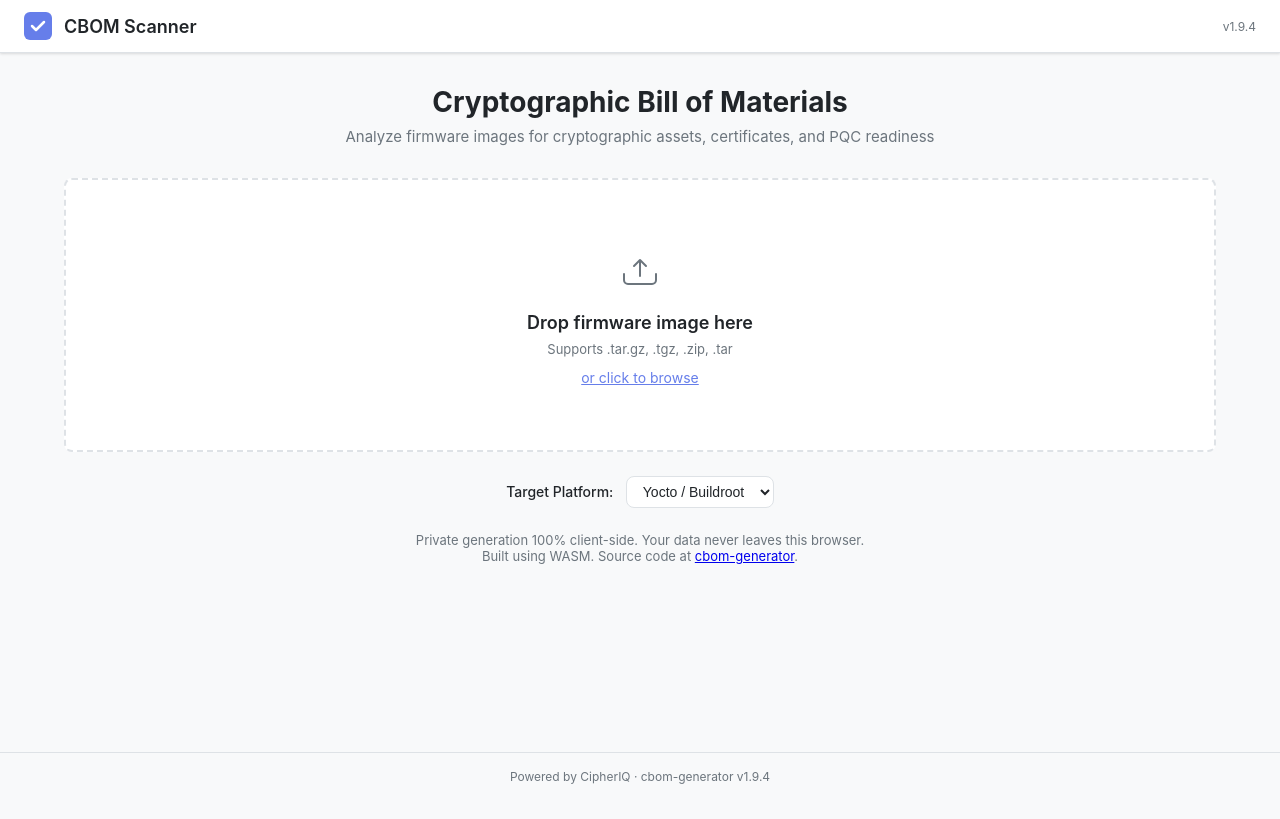
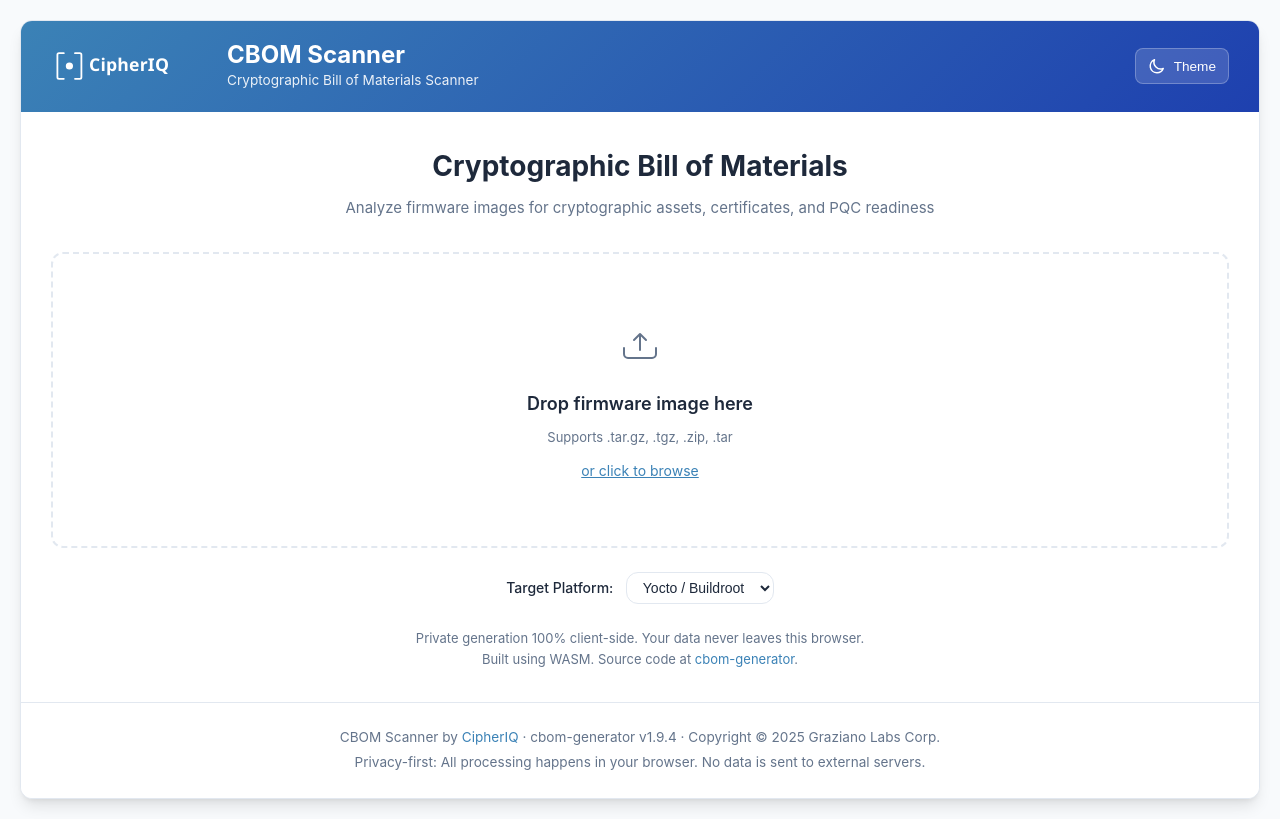
Before and after one commit to CipherIQ/cbom-generator, a website: page wasm/web/index.html in a window 1280 px wide. Drawn offline with nearby package versions, Linux system fonts and the light colour scheme.

Commit message:
Restyle scanner page to match explorer aesthetic
Align the CBOM Scanner UI with the CBOM Explorer's visual design:
blue gradient header with CipherIQ logo, container card layout,
dark/light theme toggle, enhanced footer with copyright and privacy
note. Update build script explorer URL from cbom-viz.html to
explore.html to match website deployment.

```diff
--- a/wasm/scripts/build-web.mjs
+++ b/wasm/scripts/build-web.mjs
@@ -95,10 +95,10 @@ output = output.replace(
     'var REGISTRY_BASE = "./registry"'
 );
 
-// Rewrite explorer URL for flat deployment (explorer alongside scanner)
+// Rewrite explorer URL for website deployment (explore.html alongside scanner)
 output = output.replace(
     /(?:const|var) explorerUrl = ["'][^"']*["']/,
-    'var explorerUrl = "./cbom-viz.html"'
+    'var explorerUrl = "./explore.html"'
 );
 
 // ── 5. Write output ─────────────────────────────────────────────────
--- a/wasm/web/index.html
+++ b/wasm/web/index.html
@@ -29,76 +29,198 @@
 *, *::before, *::after { box-sizing: border-box; margin: 0; padding: 0; }
 
 :root {
-    --color-safe: #28a745;
-    --color-transitional: #ffc107;
-    --color-unsafe: #dc3545;
+    /* CipherIQ Brand */
+    --color-primary: #3B82B6;
+    --color-primary-dark: #2563eb;
+    --color-primary-light: #60a5fa;
+
+    /* Status Colors */
+    --color-safe: #22c55e;
+    --color-transitional: #eab308;
+    --color-unsafe: #ef4444;
     --color-deprecated: #868e96;
-    --color-primary: #667eea;
-    --color-primary-dark: #5a6fd6;
-    --color-bg: #f8f9fa;
-    --color-card: #ffffff;
-    --color-text: #212529;
-    --color-text-muted: #6c757d;
-    --color-border: #dee2e6;
+
+    /* Light Theme (default) */
+    --color-bg: #f8fafc;
+    --color-surface: #ffffff;
+    --color-surface-hover: #f1f5f9;
+    --color-text: #1e293b;
+    --color-text-muted: #64748b;
+    --color-border: #e2e8f0;
+    --color-white: #ffffff;
+
+    /* Shadows */
+    --shadow-sm: 0 1px 2px rgba(0, 0, 0, 0.05);
+    --shadow-md: 0 4px 6px -1px rgba(0, 0, 0, 0.1), 0 2px 4px -2px rgba(0, 0, 0, 0.1);
+    --shadow-lg: 0 10px 15px -3px rgba(0, 0, 0, 0.1), 0 4px 6px -4px rgba(0, 0, 0, 0.1);
+
+    /* Transitions */
+    --transition-fast: 150ms ease;
+    --transition-normal: 250ms ease;
+
     --font: -apple-system, BlinkMacSystemFont, 'Segoe UI', Roboto, 'Helvetica Neue', Arial, sans-serif;
-    --radius: 8px;
-    --shadow: 0 1px 3px rgba(0,0,0,0.08), 0 1px 2px rgba(0,0,0,0.06);
-    --shadow-lg: 0 4px 12px rgba(0,0,0,0.1), 0 2px 4px rgba(0,0,0,0.06);
+    --radius: 12px;
 }
 
-@media (prefers-color-scheme: dark) {
-    :root {
-        --color-bg: #1a1d23;
-        --color-card: #22252b;
-        --color-text: #e1e4e8;
-        --color-text-muted: #8b949e;
-        --color-border: #30363d;
-        --shadow: 0 1px 3px rgba(0,0,0,0.3);
-        --shadow-lg: 0 4px 12px rgba(0,0,0,0.4);
-    }
+/* Dark Theme */
+[data-theme="dark"] {
+    --color-bg: #0f172a;
+    --color-surface: #1e293b;
+    --color-surface-hover: #334155;
+    --color-text: #f1f5f9;
+    --color-text-muted: #94a3b8;
+    --color-border: #334155;
+
+    --shadow-sm: 0 1px 2px rgba(0, 0, 0, 0.3);
+    --shadow-md: 0 4px 6px -1px rgba(0, 0, 0, 0.4), 0 2px 4px -2px rgba(0, 0, 0, 0.3);
+    --shadow-lg: 0 10px 15px -3px rgba(0, 0, 0, 0.5), 0 4px 6px -4px rgba(0, 0, 0, 0.4);
+}
+
+html {
+    transition: background-color var(--transition-normal), color var(--transition-normal);
 }
 
 body {
     font-family: var(--font);
     background: var(--color-bg);
     color: var(--color-text);
-    min-height: 100vh;
+    padding: 20px;
+    font-size: 16px;
+    line-height: 1.6;
+    transition: background-color var(--transition-normal), color var(--transition-normal);
+}
+
+/* ── Layout ────────────────────────────────────────────────────────── */
+.container {
+    max-width: 1400px;
+    margin: 0 auto;
+    background: var(--color-surface);
+    border-radius: 12px;
+    box-shadow: var(--shadow-lg);
+    overflow: hidden;
+    border: 1px solid var(--color-border);
+    transition: background-color var(--transition-normal), border-color var(--transition-normal);
+}
+
+.header {
+    background: linear-gradient(135deg, #3B82B6 0%, #1e40af 100%);
+    color: #ffffff;
+    padding: 20px 30px;
+    display: flex;
+    align-items: center;
+    justify-content: space-between;
+    gap: 20px;
+}
+
+.header-left {
+    display: flex;
+    align-items: center;
+    gap: 16px;
+}
+
+.header-logo {
+    height: 40px;
+    width: auto;
+}
+
+.header-title {
     display: flex;
     flex-direction: column;
 }
 
-/* ── Layout ────────────────────────────────────────────────────────── */
-.header {
-    background: var(--color-card);
-    border-bottom: 1px solid var(--color-border);
-    padding: 12px 24px;
+.header h1 {
+    font-size: 1.5em;
+    font-weight: 700;
+    margin: 0;
+    line-height: 1.2;
+}
+
+.header p {
+    font-size: 0.85em;
+    opacity: 0.9;
+    margin: 0;
+}
+
+.header-right {
     display: flex;
     align-items: center;
     gap: 12px;
-    box-shadow: var(--shadow);
 }
-.header svg { flex-shrink: 0; }
-.header h1 { font-size: 18px; font-weight: 600; }
-.header .version {
-    font-size: 12px;
-    color: var(--color-text-muted);
-    margin-left: auto;
+
+/* Theme Toggle Button */
+.theme-toggle {
+    background: rgba(255, 255, 255, 0.15);
+    border: 1px solid rgba(255, 255, 255, 0.25);
+    border-radius: 8px;
+    padding: 8px 12px;
+    cursor: pointer;
+    display: flex;
+    align-items: center;
+    gap: 8px;
+    color: #ffffff;
+    font-size: 0.85em;
+    font-weight: 500;
+    transition: all var(--transition-fast);
+}
+
+.theme-toggle:hover {
+    background: rgba(255, 255, 255, 0.25);
+    border-color: rgba(255, 255, 255, 0.4);
+}
+
+.theme-toggle svg {
+    width: 18px;
+    height: 18px;
+}
+
+.theme-toggle .sun-icon {
+    display: none;
+}
+
+.theme-toggle .moon-icon {
+    display: block;
+}
+
+[data-theme="dark"] .theme-toggle .sun-icon {
+    display: block;
+}
+
+[data-theme="dark"] .theme-toggle .moon-icon {
+    display: none;
 }
 
 .main {
     flex: 1;
-    max-width: 1200px;
     width: 100%;
     margin: 0 auto;
-    padding: 32px 24px;
+    padding: 32px 30px;
 }
 
 .footer {
+    background: var(--color-surface);
+    border-top: 1px solid var(--color-border);
+    color: var(--color-text-muted);
+    padding: 20px;
     text-align: center;
-    padding: 16px;
-    font-size: 12px;
-    color: var(--color-text-muted);
-    border-top: 1px solid var(--color-border);
+    font-size: 0.85em;
+    transition: background-color var(--transition-normal), border-color var(--transition-normal);
+}
+
+[data-theme="dark"] .footer {
+    background: #0f172a;
+}
+
+.footer p {
+    margin: 4px 0;
+}
+
+.footer a {
+    color: var(--color-primary);
+    text-decoration: none;
+}
+
+.footer a:hover {
+    text-decoration: underline;
 }
 
 /* ── State visibility ──────────────────────────────────────────────── */
@@ -127,11 +249,11 @@ body {
     text-align: center;
     cursor: pointer;
     transition: border-color 0.2s, background 0.2s;
-    background: var(--color-card);
+    background: var(--color-surface);
 }
 .dropzone:hover, .dropzone.dragover {
     border-color: var(--color-primary);
-    background: color-mix(in srgb, var(--color-primary) 5%, var(--color-card));
+    background: color-mix(in srgb, var(--color-primary) 5%, var(--color-surface));
 }
 .dropzone svg { margin-bottom: 16px; }
 .dropzone .drop-title {
@@ -165,7 +287,7 @@ body {
     padding: 6px 12px;
     border: 1px solid var(--color-border);
     border-radius: var(--radius);
-    background: var(--color-card);
+    background: var(--color-surface);
     color: var(--color-text);
     cursor: pointer;
 }
@@ -176,10 +298,17 @@ body {
     font-size: 13px;
     color: var(--color-text-muted);
 }
+.privacy-note a {
+    color: var(--color-primary);
+    text-decoration: none;
+}
+.privacy-note a:hover {
+    text-decoration: underline;
+}
 
 /* ── Scanning state ────────────────────────────────────────────────── */
 .scan-info {
-    background: var(--color-card);
+    background: var(--color-surface);
     border-radius: var(--radius);
     padding: 32px;
     box-shadow: var(--shadow);
@@ -232,7 +361,7 @@ body {
     font-size: 14px;
     border: 1px solid var(--color-border);
     border-radius: var(--radius);
-    background: var(--color-card);
+    background: var(--color-surface);
     color: var(--color-text);
     cursor: pointer;
 }
@@ -246,7 +375,7 @@ body {
     margin-bottom: 24px;
 }
 .summary-card {
-    background: var(--color-card);
+    background: var(--color-surface);
     border-radius: var(--radius);
     padding: 20px;
     box-shadow: var(--shadow);
@@ -269,7 +398,7 @@ body {
 
 /* ── PQC Breakdown ─────────────────────────────────────────────────── */
 .pqc-section {
-    background: var(--color-card);
+    background: var(--color-surface);
     border-radius: var(--radius);
     padding: 20px 24px;
     box-shadow: var(--shadow);
@@ -318,7 +447,7 @@ body {
 
 /* ── Component table ───────────────────────────────────────────────── */
 .table-section {
-    background: var(--color-card);
+    background: var(--color-surface);
     border-radius: var(--radius);
     box-shadow: var(--shadow);
     overflow: hidden;
@@ -342,7 +471,7 @@ body {
     font-size: 13px;
     border: 1px solid var(--color-border);
     border-radius: 4px;
-    background: var(--color-card);
+    background: var(--color-surface);
     color: var(--color-text);
     cursor: pointer;
     transition: background 0.15s, border-color 0.15s;
@@ -359,7 +488,7 @@ body {
     font-size: 13px;
     border: 1px solid var(--color-border);
     border-radius: 4px;
-    background: var(--color-card);
+    background: var(--color-surface);
     color: var(--color-text);
     min-width: 180px;
 }
@@ -398,7 +527,7 @@ td {
     border-bottom: 1px solid var(--color-border);
     white-space: nowrap;
 }
-tr:hover td { background: color-mix(in srgb, var(--color-primary) 3%, var(--color-card)); }
+tr:hover td { background: color-mix(in srgb, var(--color-primary) 3%, var(--color-surface)); }
 .pqc-badge {
     display: inline-block;
     padding: 2px 8px;
@@ -411,9 +540,7 @@ tr:hover td { background: color-mix(in srgb, var(--color-primary) 3%, var(--colo
 .pqc-badge-TRANSITIONAL { background: color-mix(in srgb, var(--color-transitional) 15%, transparent); color: #9a7b00; }
 .pqc-badge-UNSAFE { background: color-mix(in srgb, var(--color-unsafe) 15%, transparent); color: var(--color-unsafe); }
 .pqc-badge-DEPRECATED { background: color-mix(in srgb, var(--color-deprecated) 15%, transparent); color: var(--color-deprecated); }
-@media (prefers-color-scheme: dark) {
-    .pqc-badge-TRANSITIONAL { color: var(--color-transitional); }
-}
+[data-theme="dark"] .pqc-badge-TRANSITIONAL { color: var(--color-transitional); }
 
 .table-footer {
     padding: 10px 20px;
@@ -436,7 +563,7 @@ tr:hover td { background: color-mix(in srgb, var(--color-primary) 3%, var(--colo
     font-weight: 500;
     border: 1px solid var(--color-border);
     border-radius: var(--radius);
-    background: var(--color-card);
+    background: var(--color-surface);
     color: var(--color-text);
     cursor: pointer;
     transition: background 0.15s, box-shadow 0.15s;
@@ -451,7 +578,7 @@ tr:hover td { background: color-mix(in srgb, var(--color-primary) 3%, var(--colo
 
 /* ── Error state ───────────────────────────────────────────────────── */
 .error-box {
-    background: color-mix(in srgb, var(--color-unsafe) 8%, var(--color-card));
+    background: color-mix(in srgb, var(--color-unsafe) 8%, var(--color-surface));
     border: 1px solid var(--color-unsafe);
     border-radius: var(--radius);
     padding: 24px;
@@ -479,15 +606,36 @@ tr:hover td { background: color-mix(in srgb, var(--color-primary) 3%, var(--colo
 </head>
 <body>
 
+<div class="container">
+
 <!-- ── Header ──────────────────────────────────────────────────────── -->
-<header class="header">
-    <svg width="28" height="28" viewBox="0 0 28 28" fill="none">
-        <rect width="28" height="28" rx="6" fill="#667eea"/>
-        <path d="M8 14 L12 18 L20 10" stroke="#fff" stroke-width="2.5" stroke-linecap="round" stroke-linejoin="round"/>
-    </svg>
-    <h1>CBOM Scanner</h1>
-    <span class="version">v1.9.4</span>
-</header>
+<div class="header">
+    <div class="header-left">
+        <svg class="header-logo" xmlns="http://www.w3.org/2000/svg" viewBox="0 0 400 100" height="40">
+            <g transform="translate(12, 18)">
+                <path d="M 20 0 L 8 0 Q 4 0 4 4 L 4 60 Q 4 64 8 64 L 20 64" fill="none" stroke="white" stroke-width="4.5" stroke-linecap="round"/>
+                <path d="M 48 0 L 60 0 Q 64 0 64 4 L 64 60 Q 64 64 60 64 L 48 64" fill="none" stroke="white" stroke-width="4.5" stroke-linecap="round"/>
+                <circle cx="34" cy="32" r="9" fill="white"/>
+            </g>
+            <text x="95" y="62" font-family="'Segoe UI', 'Helvetica Neue', Arial, sans-serif" font-size="44" font-weight="600" fill="white" letter-spacing="0.5">CipherIQ</text>
+        </svg>
+        <div class="header-title">
+            <h1>CBOM Scanner</h1>
+            <p>Cryptographic Bill of Materials Scanner</p>
+        </div>
+    </div>
+    <div class="header-right">
+        <button class="theme-toggle" id="theme-toggle" title="Toggle dark/light mode">
+            <svg class="sun-icon" xmlns="http://www.w3.org/2000/svg" fill="none" viewBox="0 0 24 24" stroke="currentColor">
+                <path stroke-linecap="round" stroke-linejoin="round" stroke-width="2" d="M12 3v1m0 16v1m9-9h-1M4 12H3m15.364 6.364l-.707-.707M6.343 6.343l-.707-.707m12.728 0l-.707.707M6.343 17.657l-.707.707M16 12a4 4 0 11-8 0 4 4 0 018 0z"/>
+            </svg>
+            <svg class="moon-icon" xmlns="http://www.w3.org/2000/svg" fill="none" viewBox="0 0 24 24" stroke="currentColor">
+                <path stroke-linecap="round" stroke-linejoin="round" stroke-width="2" d="M20.354 15.354A9 9 0 018.646 3.646 9.003 9.003 0 0012 21a9.003 9.003 0 008.354-5.646z"/>
+            </svg>
+            <span>Theme</span>
+        </button>
+    </div>
+</div>
 
 <!-- ── Main content ────────────────────────────────────────────────── -->
 <div class="main">
@@ -584,8 +732,44 @@ tr:hover td { background: color-mix(in srgb, var(--color-primary) 3%, var(--colo
 
 <!-- ── Footer ──────────────────────────────────────────────────────── -->
 <footer class="footer">
-    Powered by CipherIQ &middot; cbom-generator v1.9.4
+    <p>CBOM Scanner by <a href="https://cipheriq.io" target="_blank">CipherIQ</a> &middot; cbom-generator v1.9.4 &middot; Copyright &copy; 2025 Graziano Labs Corp.</p>
+    <p>Privacy-first: All processing happens in your browser. No data is sent to external servers.</p>
 </footer>
+
+</div><!-- /.container -->
+
+<!-- ── Theme Manager ───────────────────────────────────────────────── -->
+<script>
+class ThemeManager {
+    constructor() {
+        const saved = localStorage.getItem('cbom-scanner-theme');
+        if (saved) {
+            this.theme = saved;
+        } else if (window.matchMedia && window.matchMedia('(prefers-color-scheme: dark)').matches) {
+            this.theme = 'dark';
+        } else {
+            this.theme = 'light';
+        }
+        this.apply();
+        window.matchMedia('(prefers-color-scheme: dark)').addEventListener('change', (e) => {
+            if (!localStorage.getItem('cbom-scanner-theme')) {
+                this.theme = e.matches ? 'dark' : 'light';
+                this.apply();
+            }
+        });
+    }
+    toggle() {
+        this.theme = this.theme === 'light' ? 'dark' : 'light';
+        localStorage.setItem('cbom-scanner-theme', this.theme);
+        this.apply();
+    }
+    apply() {
+        document.documentElement.setAttribute('data-theme', this.theme);
+    }
+}
+const themeManager = new ThemeManager();
+document.getElementById('theme-toggle').addEventListener('click', () => themeManager.toggle());
+</script>
 
 <!-- ── Application Script ──────────────────────────────────────────── -->
 <script type="module">
```
